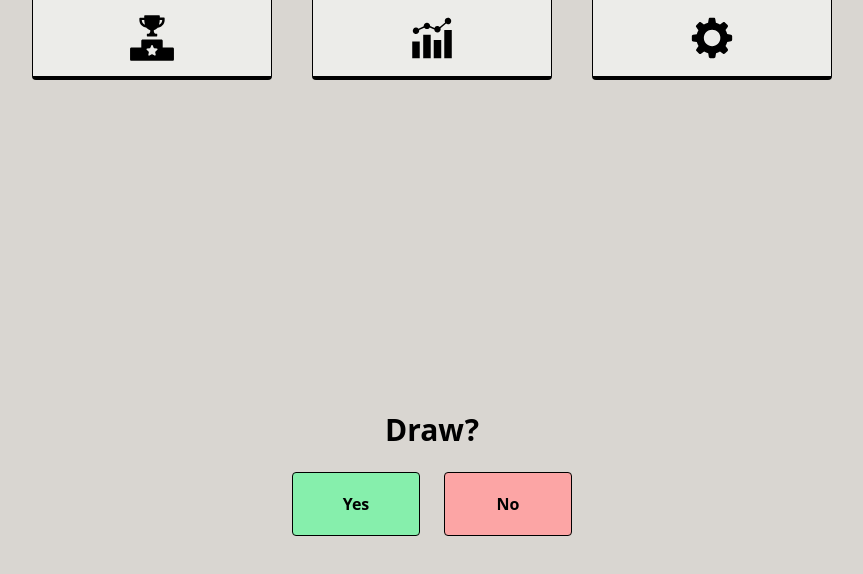
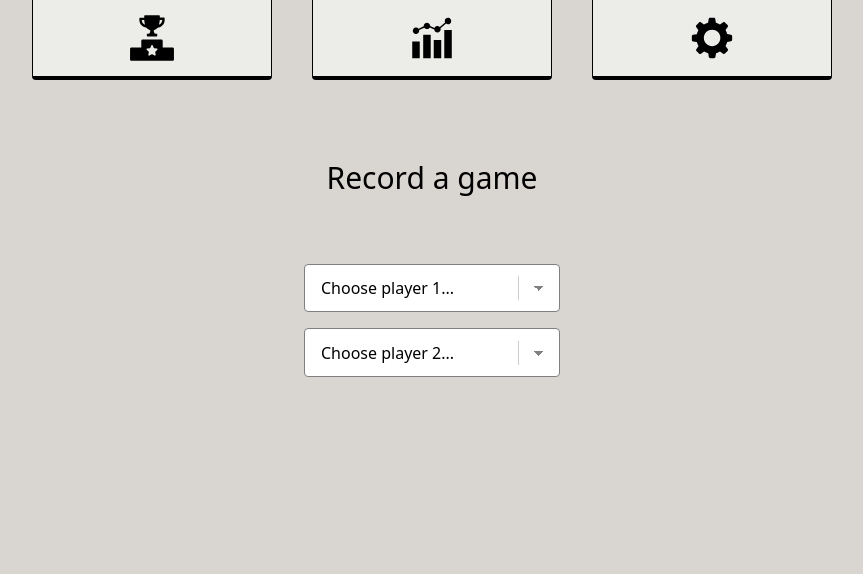
Before and after one commit to PotterJam/pRanked, a SvelteKit app in the folder frontend/: page / in a window 1280 px wide. Shown: the top 574 px of the page, without its empty margins (208-1071 px from the left). Built offline with nearby package versions, Linux system fonts and the light colour scheme.

Commit message:
Simplify game entry

```diff
--- a/frontend/src/components/GamePlayerSelector.svelte
+++ b/frontend/src/components/GamePlayerSelector.svelte
@@ -1,32 +1,63 @@
 <script lang="ts">
-	import { slide } from 'svelte/transition';
+	import check from '$lib/assets/check-lg.svg'
+	import Spinny from './spinny.svelte';
 
-    export let player1Label: string;
-    export let player2Label: string;
-    export let submitGame: (player1: string, player2: string) => number;
+	import { fade, slide, scale } from 'svelte/transition';
+
+	let onSubmit = false;
+	let complete = false;
+
+    let submitGame: (winner: string, loser: string, draw: boolean) => number = () => {
+        onSubmit = true;
+        setTimeout(() => {
+            complete = true;
+        }, 2000);
+		return 1;
+	};
 
 	let selectedPlayer1 = '';
 	let selectedPlayer2 = '';
+	let draw = false;
+
+
+	const topWon = () => {
+		submitGame(selectedPlayer1, selectedPlayer2, draw);
+	};
+
+	const bottomWon = () => {
+		submitGame(selectedPlayer2, selectedPlayer1, draw);
+	};
+
+	const wasDraw = () => {
+		draw = true;
+		submitGame(selectedPlayer1, selectedPlayer2, draw);
+	};
+
 </script>
 
-<div class="flex flex-col w-auto justify-end">
-	<div class="text-center" transition:slide>
-		<label class="inline-block w-20 text-lg font-bold" for="{player1Label}">{player1Label}</label>
-		<select class="" id="{player1Label}" name="{player1Label}" bind:value={selectedPlayer1}>
-			<option value="volvo">Volvo</option>
-		</select>
-	</div>
-	{#if selectedPlayer1 != ''}
-		<div class="text-center" transition:slide>
-			<label class="inline-block w-20 text-lg font-bold" for="{player2Label}">{player2Label}</label>
-			<select class="" id="{player2Label}" name="{player2Label}" bind:value={selectedPlayer2}>
-				<option value="saab">Saaaaab</option>
-			</select>
-		</div>
-	{/if}
-	{#if selectedPlayer2 != ''}
-		<div class="text-center" transition:slide>
-			<button class="btn ml-auto bg-green-300 w-42 h-14 m-5 mt-3" on:click={submitGame(selectedPlayer1, selectedPlayer2)}>Submit</button>
+<div class="flex flex-col w-auto justify-end p-5">
+	{#if complete}
+	<div class="p-10 flex" in:scale><img src={check} class="m-auto h-12 w-12" alt="Check mark" /></div>
+	{:else if onSubmit}
+		<div class="p-10 flex" in:fade><Spinny /></div>
+	{:else if selectedPlayer1 == '' || selectedPlayer2 == ''}
+	<select in:slide bind:value={selectedPlayer1}>
+		<option value="" disabled selected hidden>Choose player 1...</option>
+		<option value="volvo">Volvo</option>
+	</select>
+	<select in:slide bind:value={selectedPlayer2}>
+		<option value="" disabled selected hidden>Choose player 2...</option>
+		<option value="busa">Busa</option>
+	</select>
+	{:else}
+		<div class="text-center text-2xl p-5 pt-3 font-medium">Pick the winner</div>
+		<button in:slide class="btn bg-emerald-400 text-xl w-60 h-14 m-3" on:click={topWon}>{selectedPlayer1}</button>
+		<button in:slide class="btn bg-emerald-300 text-xl w-60 h-14 m-3 mt-2" on:click={bottomWon}>{selectedPlayer2}</button>
+
+		<div class="mb-5 text-center flex flex-col justify-center">
+			<div class="flex flex-row flex-wrap justify-center">
+				<button class="btn text-xl bg-stone-100 w-32 h-12 mb-0 mx-3 mt-2" on:click={wasDraw}>Draw</button>
+			</div>
 		</div>
 	{/if}
 </div>
--- a/frontend/src/components/settings.svelte
+++ b/frontend/src/components/settings.svelte
@@ -1,43 +1,10 @@
 <script lang="ts">
 	import GamePlayerSelector from './GamePlayerSelector.svelte';
 
-	let showInitialMenu = true;
-	let showDrawMenu = false;
-	let showWinLossMenu = false;
 
-	const toggleDrawMenu = () => {
-		showInitialMenu = false;
-		showDrawMenu = true;
-		showWinLossMenu = false;
-	};
-
-	const toggleWinLossMenu = () => {
-		showInitialMenu = false;
-		showDrawMenu = false;
-		showWinLossMenu = true;
-	};
-
-	const submitDraw = () => {
-		return 1;
-	};
-
-	const submitWinLoss = () => {
-		return 1;
-	};
 </script>
 
-<div class="flex items-center justify-center h-screen w-auto">
-	{#if showInitialMenu}
-		<div class="text-center flex flex-col justify-center">
-			<p class="text-3xl font-bold pb-3">Draw?</p>
-			<div class="flex flex-row flex-wrap justify-center">
-				<button class="btn bg-green-300 w-32 h-16 m-3 mb-0" on:click={toggleDrawMenu}>Yes</button>
-				<button class="btn bg-red-300 w-32 h-16 m-3" on:click={toggleWinLossMenu}>No</button>
-			</div>
-		</div>
-	{:else if showDrawMenu}
-		<GamePlayerSelector player1Label="Player 1" player2Label="Player 2" submitGame={submitDraw} />
-	{:else if showWinLossMenu}
-		<GamePlayerSelector player1Label="Winner" player2Label="Loser" submitGame={submitWinLoss} />
-	{/if}
+<div class="flex flex-col items-center justify-center h-auto w-auto py-10 px-2">
+    <h1 class="text-3xl font-sans font-medium px-4 py-10">Record a game</h1>
+    <GamePlayerSelector />
 </div>
--- /dev/null
+++ b/frontend/src/components/spinny.svelte
@@ -0,0 +1,47 @@
+<span class="loader"></span>
+
+<style>
+	.loader {
+		width: 48px;
+		height: 48px;
+		border-radius: 50%;
+		position: relative;
+		animation: rotate 1s linear infinite;
+	}
+	.loader::before,
+	.loader::after {
+		content: '';
+		box-sizing: border-box;
+		position: absolute;
+		inset: 0px;
+		border-radius: 50%;
+		border: 5px solid #fff;
+		animation: prixClipFix 2s linear infinite;
+	}
+	.loader::after {
+		transform: rotate3d(90, 90, 0, 180deg);
+		border-color: #ff3d00;
+	}
+
+	@keyframes rotate {
+		0% {
+			transform: rotate(0deg);
+		}
+		100% {
+			transform: rotate(360deg);
+		}
+	}
+
+	@keyframes prixClipFix {
+		0% {
+			clip-path: polygon(50% 50%, 0 0, 0 0, 0 0, 0 0, 0 0);
+		}
+		50% {
+			clip-path: polygon(50% 50%, 0 0, 100% 0, 100% 0, 100% 0, 100% 0);
+		}
+		75%,
+		100% {
+			clip-path: polygon(50% 50%, 0 0, 100% 0, 100% 100%, 100% 100%, 100% 100%);
+		}
+	}
+</style>
--- a/frontend/src/routes/+layout.svelte
+++ b/frontend/src/routes/+layout.svelte
@@ -10,7 +10,7 @@
   }
 
   :global(.btn) {
-    @apply text-black font-bold py-2 px-4 rounded cursor-pointer border border-black;
+    @apply text-black font-medium py-2 px-4 rounded cursor-pointer border border-black;
   }
 
 </style>
```
Also changed, not shown: frontend/src/lib/assets/check-lg.svg (added).
